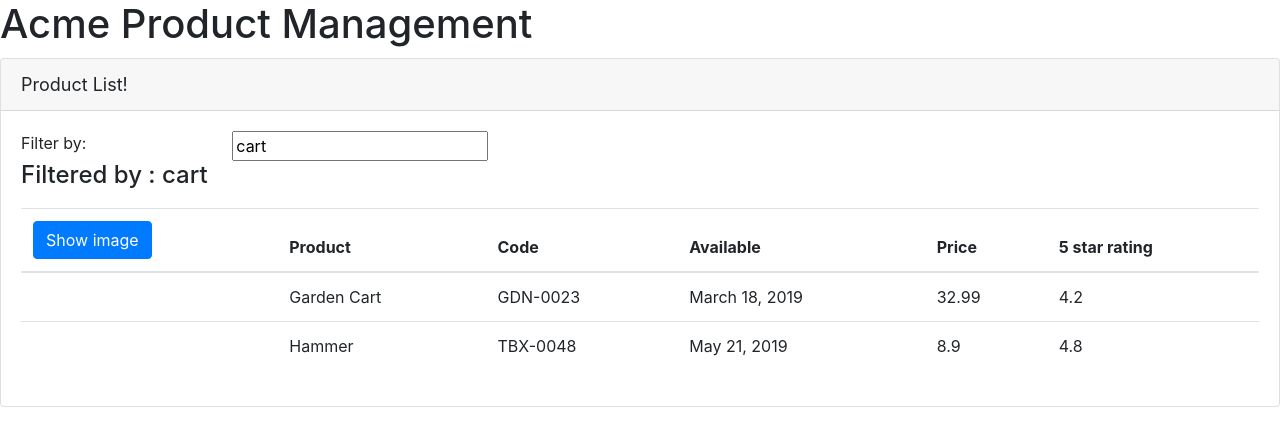
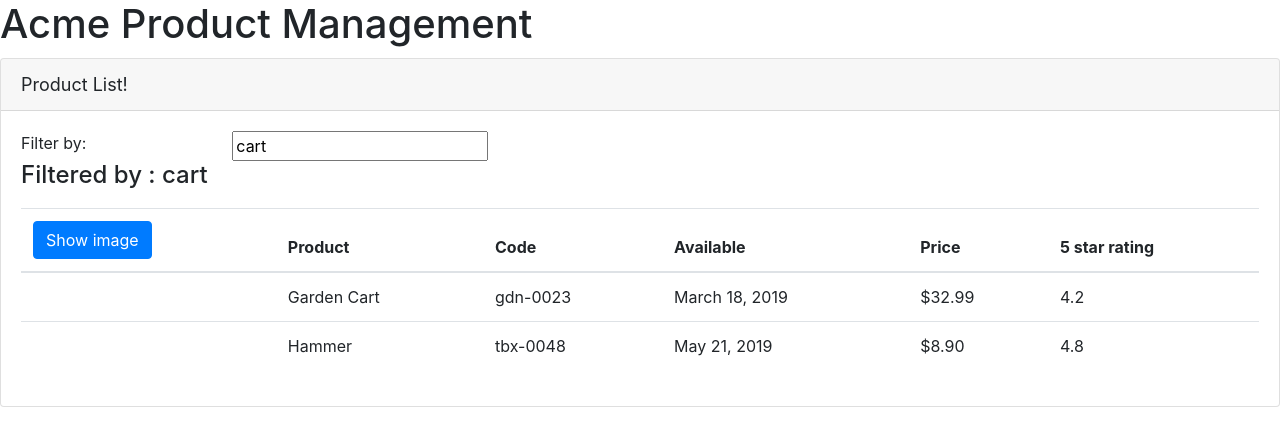
Before and after one commit to santiagoalex/Angular-GettingStarted, an Angular app: page / in a window 1280 px wide. Shown: the top 446 px of the page. Built offline with nearby package versions, Linux system fonts and the light colour scheme.

Commit message:
adding pipes lowercase and currency with parameters

```diff
--- a/src/app/products/product-list.component.html
+++ b/src/app/products/product-list.component.html
@@ -41,9 +41,9 @@
              [style.margin.px]="imageMargin">
            </td>
            <td>{{product.productName}}</td>
-           <td>{{product.productCode}}</td>
+           <td>{{product.productCode | lowercase}}</td>
            <td>{{product.releaseDate}}</td>
-           <td>{{product.price}}</td>
+           <td>{{product.price | currency: 'USD':'symbol':'1.2-2' }}</td> <!--Pipe with arguments usd and only two decimals-->
            <td>{{product.starRating}}</td>
          </tr>
        </tbody>
```
